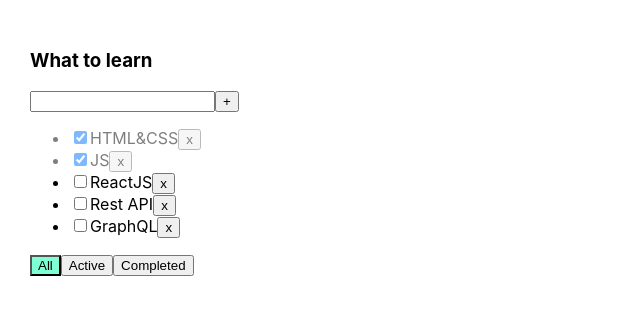
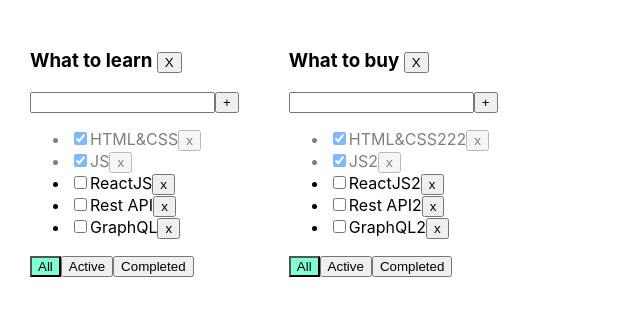
Before and after one commit to shastinmax/ToDo, a React (Create React App) app: page / in a window 1280 px wide. Shown: the top 316 px of the page, without its empty margins (0-640 px from the left). Built offline with nearby package versions, Linux system fonts and the light colour scheme.

Commit message:
end lesson5

```diff
--- a/src/App.tsx
+++ b/src/App.tsx
@@ -4,64 +4,97 @@
 import {v1} from 'uuid';
 
 export type FilterValuesType = "all" | "active" | "completed";
+type todolistsType={
+    id: string
+    title: string
+    filter: FilterValuesType
+}
 
 function App() {
+    let todoListId1=v1()
+    let todoListId2=v1()
 
-    let [tasks, setTasks] = useState([
+    let [todolists, setTodolists] = useState<Array<todolistsType>>(
+        [{id: todoListId1, title: 'What to learn', filter: 'all'},
+                {id: todoListId2, title: 'What to buy', filter: 'all'}]
+    )
+
+    let [tasks, setTasks] = useState({
+        [todoListId1]:[
         {id: v1(), title: "HTML&CSS", isDone: true},
         {id: v1(), title: "JS", isDone: true},
         {id: v1(), title: "ReactJS", isDone: false},
         {id: v1(), title: "Rest API", isDone: false},
         {id: v1(), title: "GraphQL", isDone: false},
-    ]);
-    let [filter, setFilter] = useState<FilterValuesType>("all");
+    ],
+    [todoListId2]:[
+        {id: v1(), title: "HTML&CSS222", isDone: true},
+        {id: v1(), title: "JS2", isDone: true},
+        {id: v1(), title: "ReactJS2", isDone: false},
+        {id: v1(), title: "Rest API2", isDone: false},
+        {id: v1(), title: "GraphQL2", isDone: false},
+    ]
+});
 
 
-    function removeTask(id: string) {
-        let filteredTasks = tasks.filter(t => t.id != id);
-        setTasks(filteredTasks);
+    function removeTask(todolistId:string,id: string) {
+        setTasks({...tasks,[todolistId]:tasks[todolistId].filter(t=>t.id!==id)})
+
     }
 
-    function addTask(title: string) {
+    function addTask(todolistId:string,title: string) {
          let task = {id: v1(), title: title, isDone: false};
-        let newTasks = [task, ...tasks];
-        setTasks(newTasks);
+         setTasks({...tasks,[todolistId]:[task,...tasks[todolistId]]})
+
     }
 
-    function changeStatus(taskId: string, isDone: boolean) {
-        let task = tasks.find(t => t.id === taskId);
-        if (task) {
-            task.isDone = isDone;
+    function changeStatus(todolistId:string,taskId: string, isDone: boolean) {
+        setTasks({...tasks,[todolistId]:tasks[todolistId].map(m=>m.id===taskId?{...m,isDone }:m)})
+        // let task = tasks.find(t => t.id === taskId);
+        // if (task) {
+        //     task.isDone = isDone;
+        // }
+        //
+        // setTasks([...tasks]);
     }
-
-        setTasks([...tasks]);
+    const removeTodolist=(todolistId:string)=>{
+        setTodolists(todolists.filter(f=>f.id!==todolistId))
+        delete tasks[todolistId]
     }
 
 
-    let tasksForTodolist = tasks;
-
-    if (filter === "active") {
-        tasksForTodolist = tasks.filter(t => t.isDone === false);
-    }
-    if (filter === "completed") {
-        tasksForTodolist = tasks.filter(t => t.isDone === true);
-    }
-
-    function changeFilter(value: FilterValuesType) {
-        setFilter(value);
+    function changeFilter(todolistId:string,value: FilterValuesType) {
+        setTodolists(todolists.map(m=>m.id===todolistId?{...m,filter:value}:m))
     }
 
 
     return (
         <div className="App">
-            <Todolist title="What to learn"
+            {todolists.map(t=>{
+                let tasksForTodolist = tasks[t.id];
+                if (t.filter === "active") {
+                    tasksForTodolist = tasks[t.id].filter(t => t.isDone === false);
+                }
+                if (t.filter === "completed") {
+                    tasksForTodolist = tasks[t.id].filter(t => t.isDone === true);
+                }
+                // debugger
+                return(
+                    <Todolist title={t.title}
+                              key={t.id}
+                              todolistId={t.id}
                               tasks={tasksForTodolist}
                               removeTask={removeTask}
                               changeFilter={changeFilter}
                               addTask={addTask}
                               changeTaskStatus={changeStatus}
-                      filter={filter}
+                              filter={t.filter}
+                              removeTodolist={removeTodolist}
                     />
+                )
+            })}
+
+
         </div>
     );
 }
--- a/src/Todolist.tsx
+++ b/src/Todolist.tsx
@@ -1,19 +1,21 @@
 import React, {ChangeEvent, KeyboardEvent, useState} from 'react';
 import {FilterValuesType} from './App';
 
-type TaskType = {
+export type TaskType = {
     id: string
     title: string
     isDone: boolean
 }
 
 type PropsType = {
+    todolistId:string
     title: string
     tasks: Array<TaskType>
-    removeTask: (taskId: string) => void
-    changeFilter: (value: FilterValuesType) => void
-    addTask: (title: string) => void
-    changeTaskStatus: (taskId: string, isDone: boolean) => void
+    removeTask: (todolistId:string,taskId: string) => void
+    changeFilter: (todolist:string,value: FilterValuesType) => void
+    addTask: (todolist:string,title: string) => void
+    removeTodolist:(todolistId:string)=>void
+    changeTaskStatus: (todolistId:string,taskId: string, isDone: boolean) => void
     filter: FilterValuesType
 }
 
@@ -24,7 +26,7 @@
 
     const addTask = () => {
         if (title.trim() !== "") {
-            props.addTask(title.trim());
+            props.addTask(props.todolistId,title.trim());
             setTitle("");
         } else {
             setError("Title is required");
@@ -42,13 +44,16 @@
         }
     }
 
-    const onAllClickHandler = () => props.changeFilter("all");
-    const onActiveClickHandler = () => props.changeFilter("active");
-    const onCompletedClickHandler = () => props.changeFilter("completed");
-
+    const onAllClickHandler = () => props.changeFilter(props.todolistId,"all");
+    const onActiveClickHandler = () => props.changeFilter(props.todolistId,"active");
+    const onCompletedClickHandler = () => props.changeFilter(props.todolistId,"completed");
+    const onClickHandler=()=>{
+        props.removeTodolist(props.todolistId)
+    }
 
     return <div>
-        <h3>{props.title}</h3>
+        <h3>{props.title} <button onClick={onClickHandler}>X</button></h3>
+
         <div>
             <input value={title}
                    onChange={onChangeHandler}
@@ -61,9 +66,9 @@
         <ul>
             {
                 props.tasks.map(t => {
-                    const onClickHandler = () => props.removeTask(t.id)
+                    const onClickHandler = () => props.removeTask(props.todolistId,t.id)
                     const onChangeHandler = (e: ChangeEvent<HTMLInputElement>) => {
-                        props.changeTaskStatus(t.id, e.currentTarget.checked);
+                        props.changeTaskStatus(props.todolistId,t.id, e.currentTarget.checked);
                     }
 
                     return <li key={t.id} className={t.isDone ? "is-done" : ""}>
```
Lines whose indentation alone changed are shown as unchanged.
